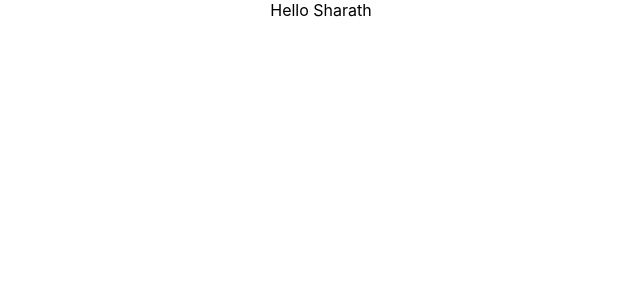
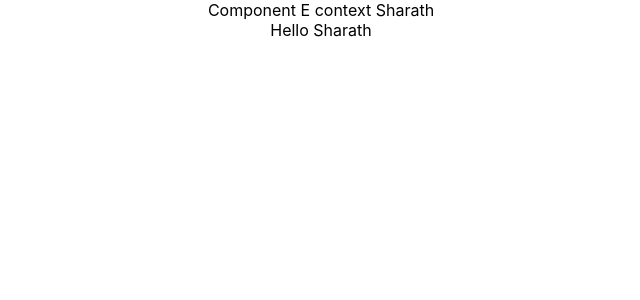
Before and after one commit to sharathkrml/Learning-React, a React (Create React App) app: page / in a window 1280 px wide. Shown: the top 300 px of the page, without its empty margins (319-959 px from the left). Built offline with nearby package versions, Linux system fonts and the light colour scheme.

Commit message:
Context pt 2

```diff
--- a/src/components/ComponentE.js
+++ b/src/components/ComponentE.js
@@ -1,10 +1,17 @@
 import React, { Component } from 'react'
 import ComponentF from './ComponentF'
+import UserContext from './userContext'
 
 class ComponentE extends Component {
     render() {
-        return <ComponentF/>
+        return (
+            <div>
+                Component E context {this.context}
+                <ComponentF/>
+            </div>
+        )
     }
 }
+ComponentE.contextType=UserContext
 
 export default ComponentE
--- a/src/components/userContext.js
+++ b/src/components/userContext.js
@@ -1,7 +1,8 @@
 import React from 'react'
 
-const UserContext = React.createContext()
+const UserContext = React.createContext('default value')
 
 const UserProvider = UserContext.Provider
 const UserConsumer = UserContext.Consumer
 export {UserProvider,UserConsumer}
+export default UserContext
```
Also changed, not shown: 1 other file (tests, documents, lock files or other folders).
